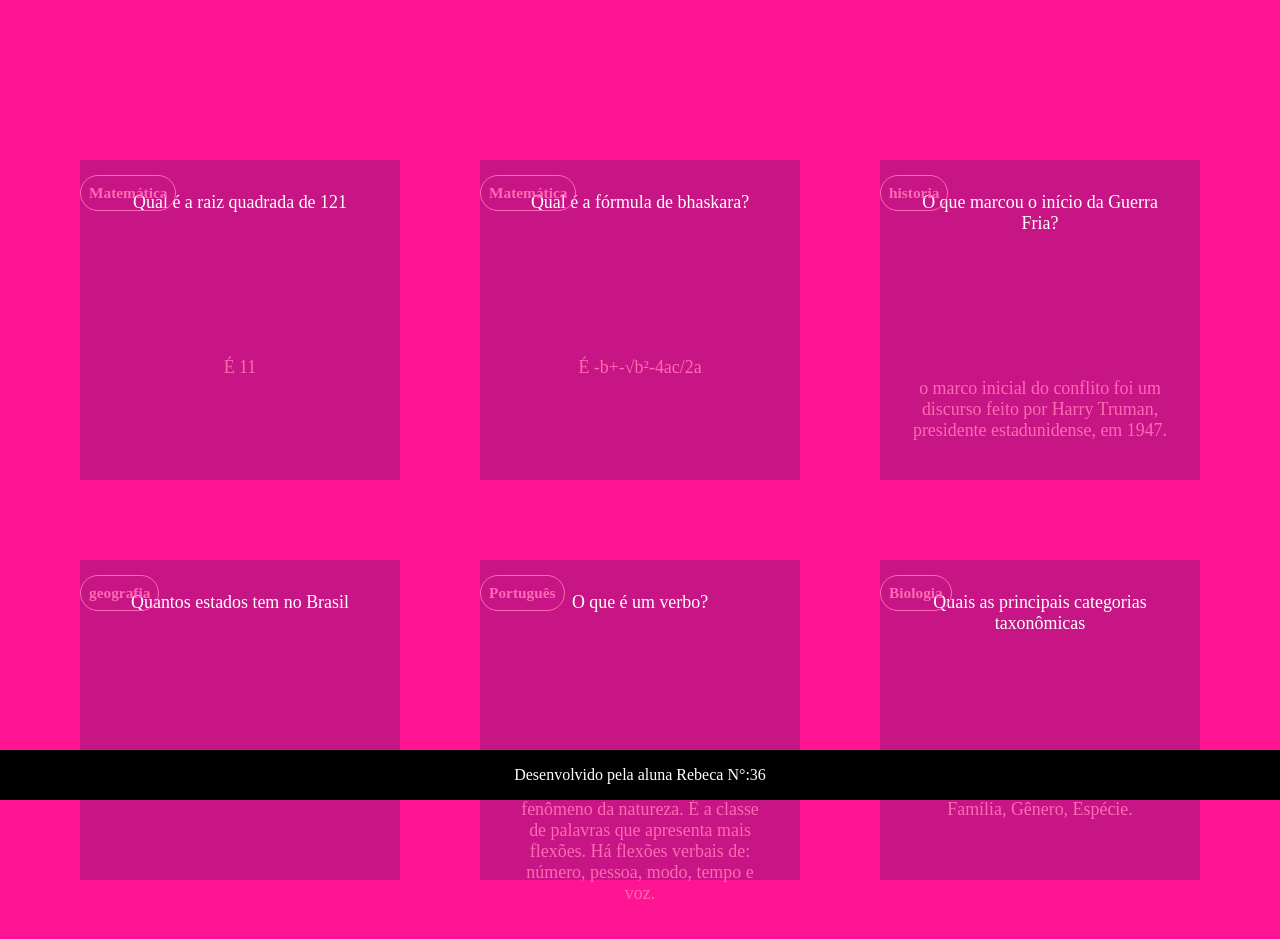
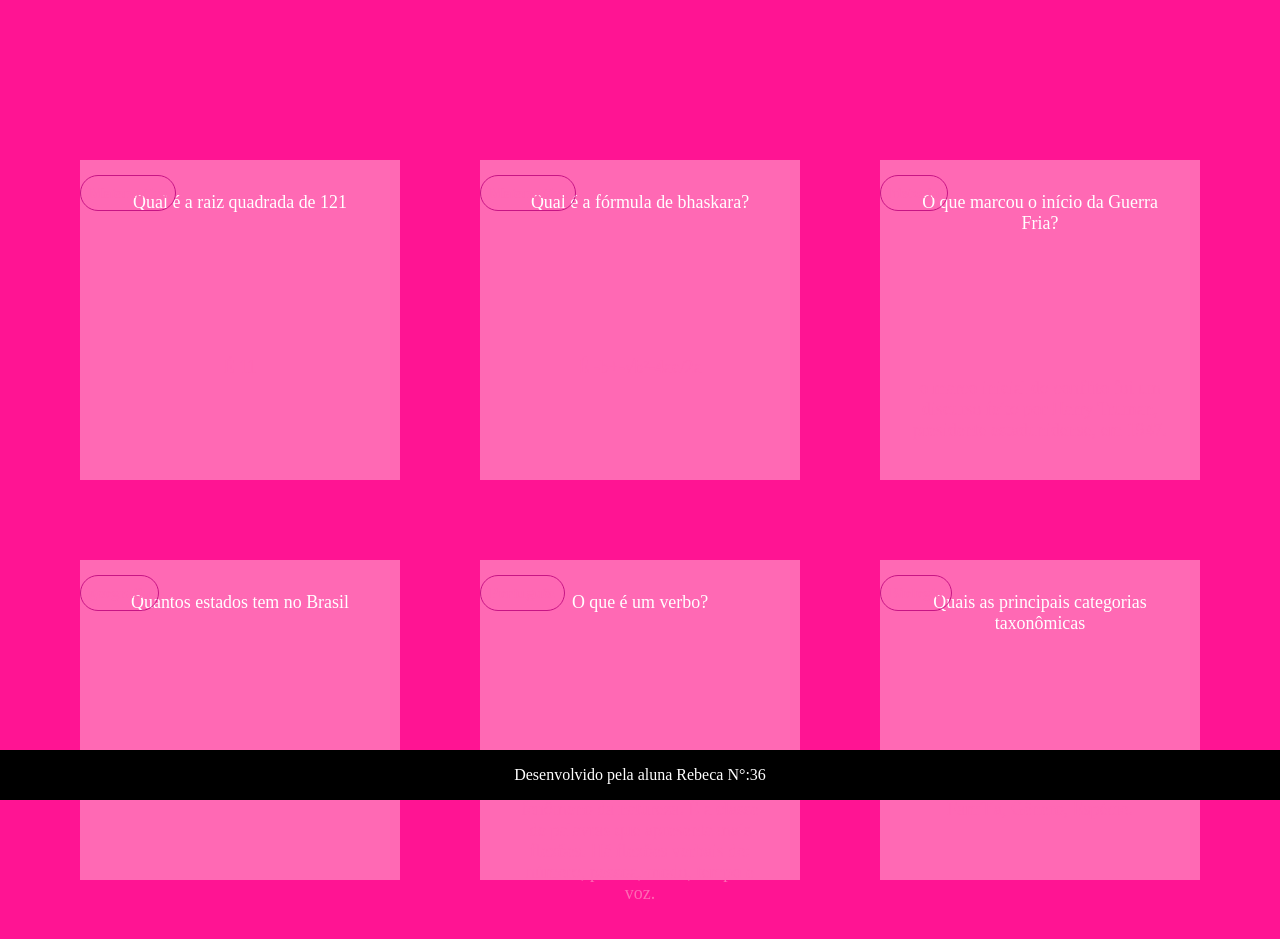
Before and after one commit to rebecaamaciel/L-las, a plain HTML site: page index.html in a window 1280 px wide. Shown: the top 939 px of the page. Drawn offline with Linux system fonts and the light colour scheme.

Commit message:
zxc vbgnhjk

```diff
--- a/style.css
+++ b/style.css
@@ -33,14 +33,14 @@ footer{
 }
 
 .conteudo-cartao{
-    background-color: var(--cor-frente);
+    background-color: var(--destaque);
     height: 100%;
     color: var(--branco);
     text-align: center;
 }
 
 .conteudo-cartao h3{
-    border: 1px solid var(--destaque);
+    border: 1px solid var(--cor-frente);
     border-radius: 6rem;
     color: var(--destaque);
     padding: 0.5rem;
```
